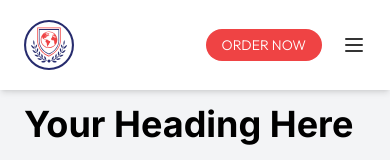
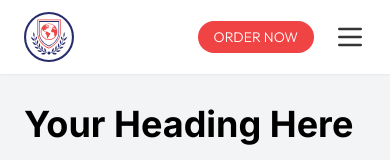
Before and after one commit to saadsalmany/Artwork-Maestro, a Next.js app: page / in a window 390 px wide. Shown: the top 160 px of the page. Built offline with nearby package versions, Linux system fonts and the light colour scheme.

Commit message:
fix responsiveness

```diff
--- a/app/Components/Navbar.js
+++ b/app/Components/Navbar.js
@@ -47,7 +47,7 @@ const Navbar = () => {
 
   return (
     <>
-      <nav className="fixed w-full z-50 font-light bg-white shadow-md font-outfit py-5">
+      <nav className="fixed w-full z-50 font-light bg-white shadow-sm font-outfit py-3">
         <div className="max-w-7xl mx-auto px-6 tablet:px-16 desktop:px-26">
           <div className="flex justify-between items-center">
             <Link
@@ -87,7 +87,7 @@ const Navbar = () => {
                   {isOpen ? "Close menu" : "Open menu"}
                 </span>
                 <svg
-                  className="h-6 w-6"
+                  className="h-8 w-8"
                   fill="none"
                   viewBox="0 0 24 24"
                   stroke="currentColor"
--- a/app/Components/PrimaryBtn.js
+++ b/app/Components/PrimaryBtn.js
@@ -6,11 +6,13 @@ const PrimaryBtn = ({ href, children }) => {
     <Link href={href} className="group">
       <button className="
         relative overflow-hidden
+        text-sm
+        px-4 py-1.5
         bg-primary-red text-white font-outfit rounded-full
         transition-all duration-300 ease-in-out
         hover:bg-secondary-blue hover:shadow-lg transform hover:-translate-y-1
         mobile:text-sm mobile:px-4 mobile:py-1.5
-        tablet:text-sm tablet:px-4 tablet:py-1.5
+        tablet:text-base tablet:px-4 tablet:py-1.5
         desktop:text-base desktop:px-6 desktop:py-2.5
       ">
         <span className="relative z-10">{children}</span>
```
